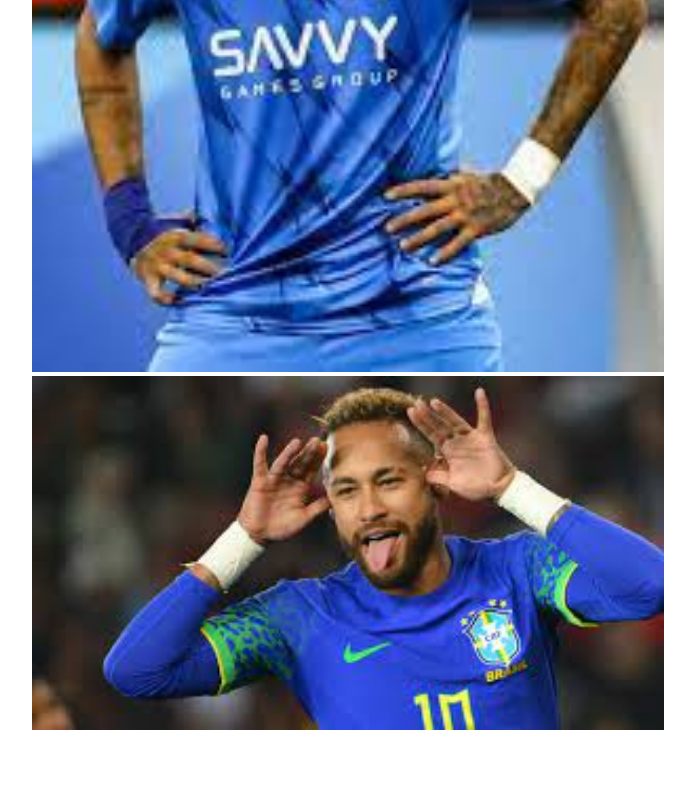
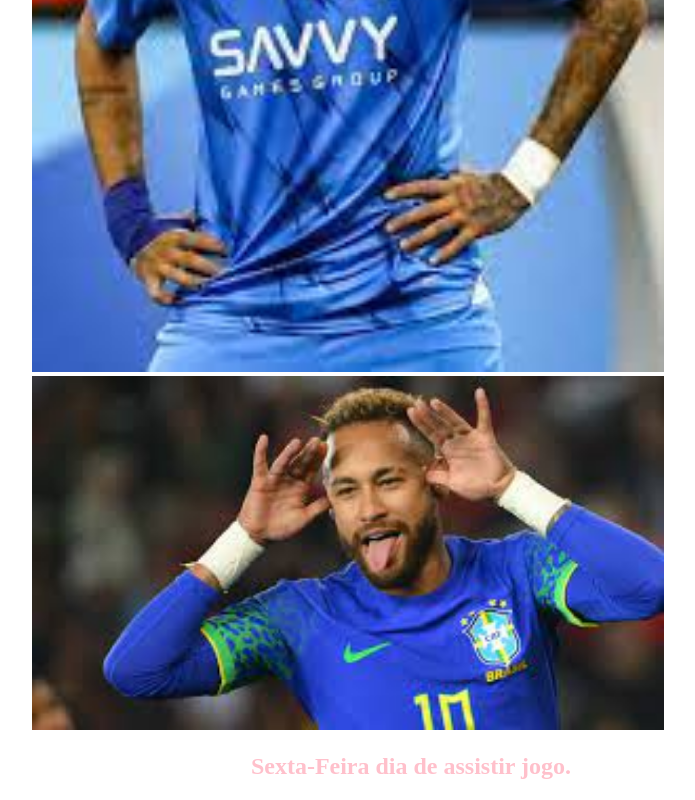
Before and after one commit to emersonjn/Sexta, a plain HTML site: page index.html in a window 1280 px wide. Shown: the part 552-1352 px from the top of the page, without its empty margins (229-924 px from the left). Before the commit the page ends 1294 px from the top, so only its background shows below. Drawn offline with Linux system fonts and the light colour scheme.

Commit message:
Alteracao

```diff
--- a/index.html
+++ b/index.html
@@ -11,6 +11,6 @@
     <h1>Neymar</h1>
     <img id="imagem1" src="download.jpeg">
     <img id="imagem2" src="download.jpg">
-
+    <h2>Sexta-Feira dia de assistir jogo.</h2>
 </body>
 </html>
--- a/style.css
+++ b/style.css
@@ -7,3 +7,6 @@ margin-left: 20%;
 #imagem2 {width: 50%;
 margin-left: 20%;
 }
+h2 {color: pink;
+text-align: center;
+}
```
